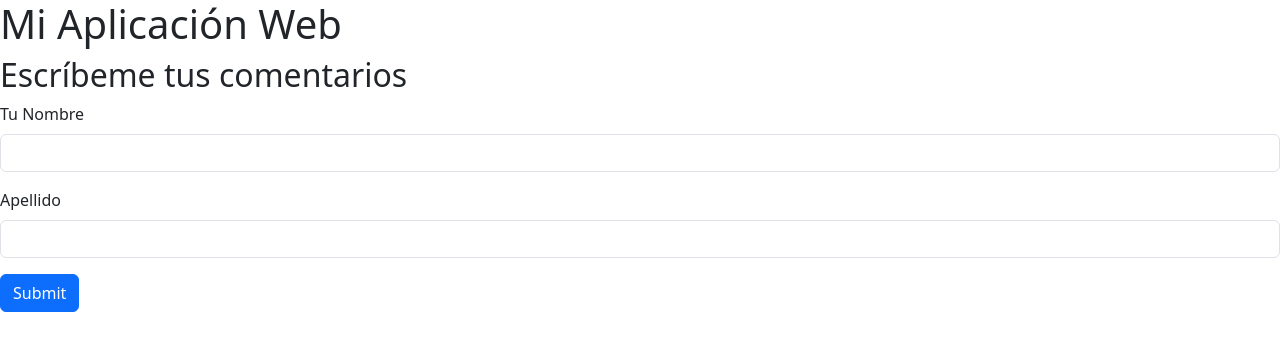
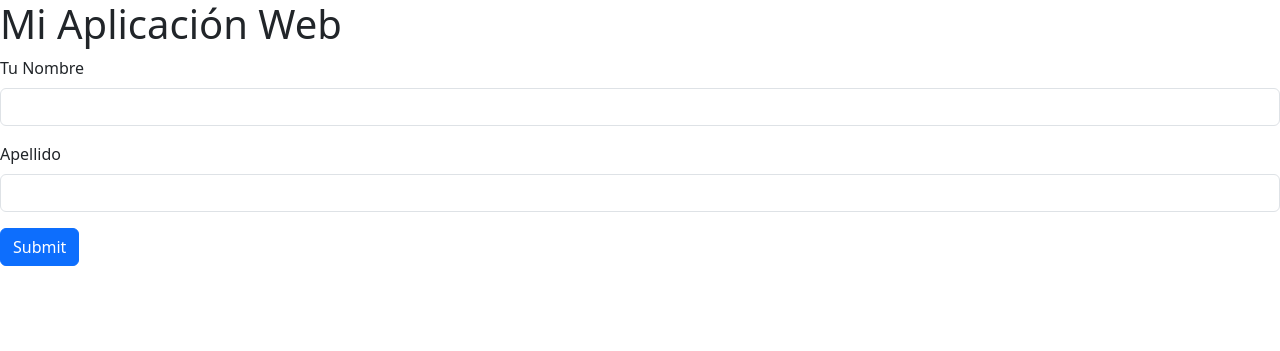
Before and after one commit to valentinaojz/prueba, a Flask app: page / in a window 1280 px wide. Shown: the top 351 px of the page. Run offline with Flask 3, Linux system fonts and the light colour scheme.

```diff
--- a/templates/index.html
+++ b/templates/index.html
@@ -13,7 +13,7 @@
   <h1>Mi Aplicación Web</h1>
 
   <form action="welcome">
-    <h2>Escríbeme tus comentarios</h2>
+
 
     <div class="mb-3">
       <label for="fullname" class="form-label">Tu Nombre</label>
```
